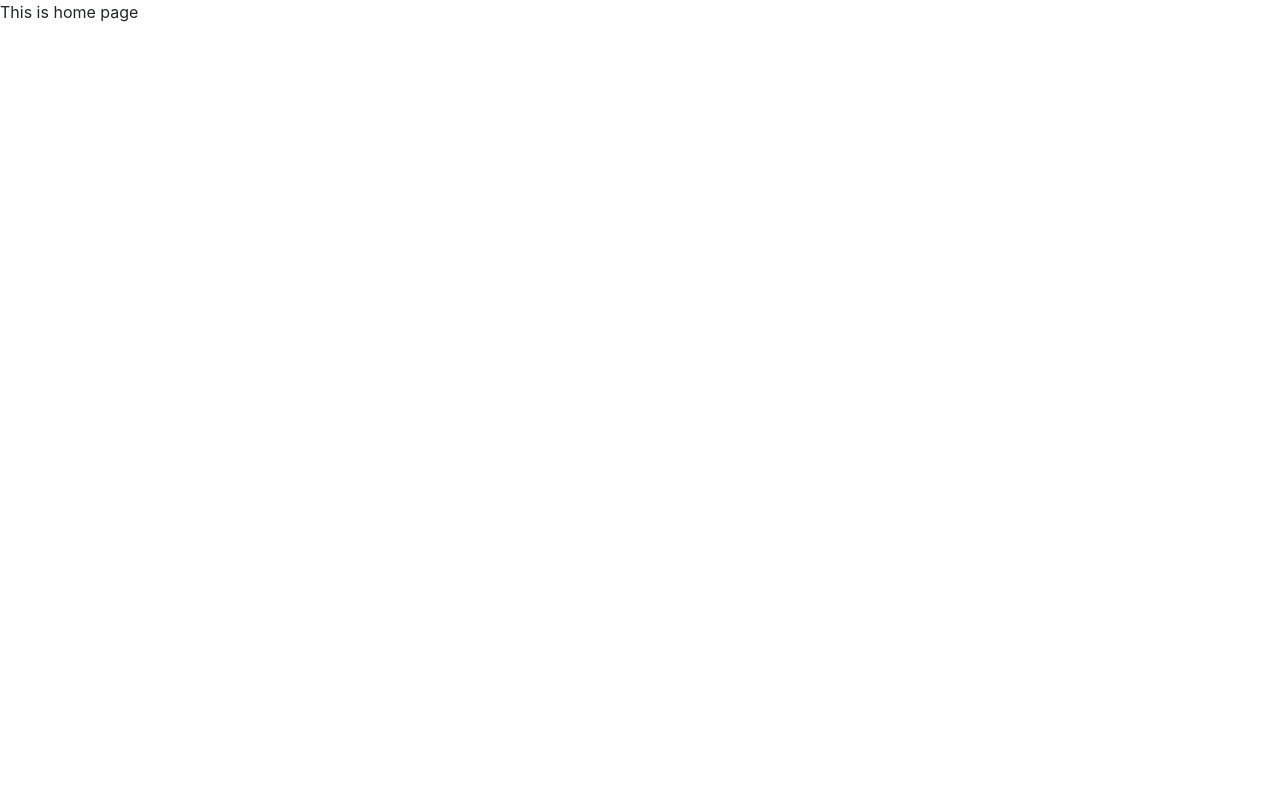
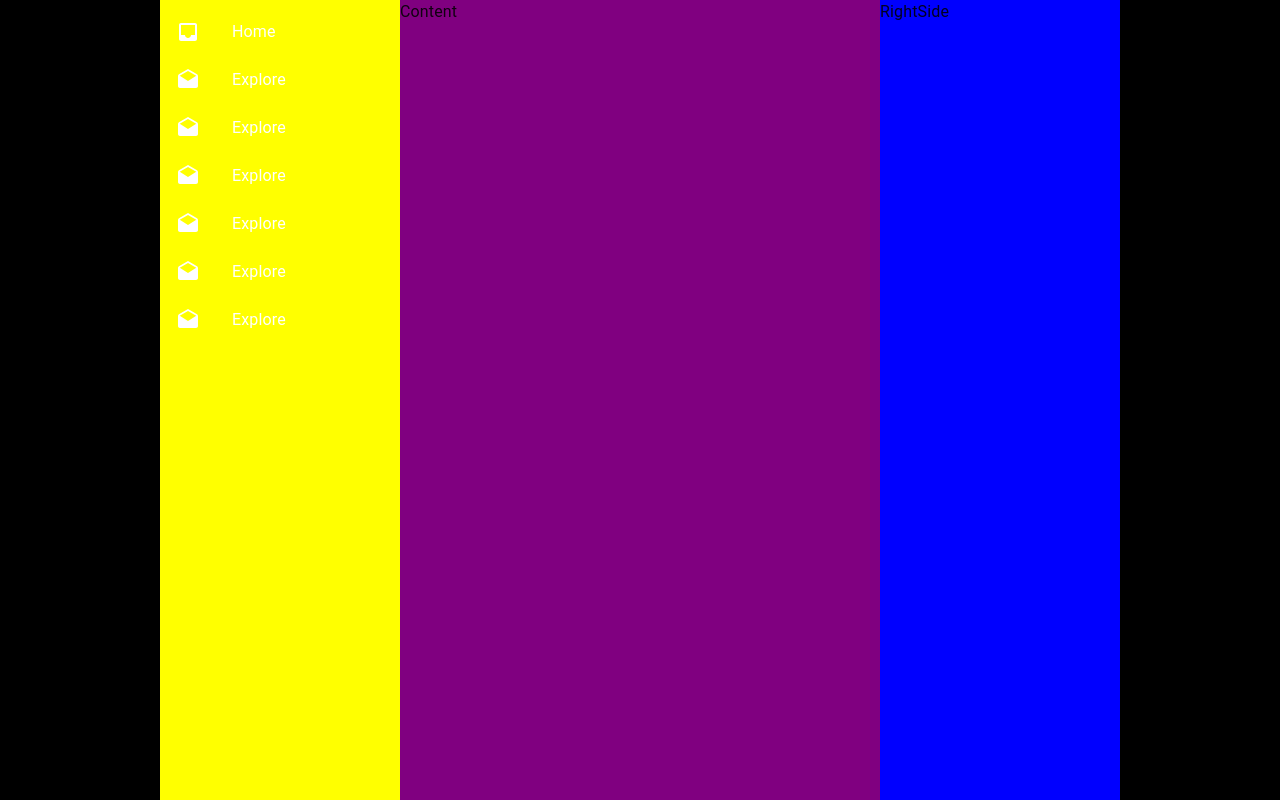
Before and after one commit to khanhvo198/twitter-client, a React (Create React App) app: page /home in a window 1280 px wide. Built offline with nearby package versions, Linux system fonts and the light colour scheme; sample sign-in values are in the browser's storage.

Commit message:
layout for home, add componenet sidebar

```diff
--- /dev/null
+++ b/src/components/SideBar/SideBar.tsx
@@ -0,0 +1,73 @@
+import DraftsIcon from '@mui/icons-material/Drafts';
+import InboxIcon from '@mui/icons-material/Inbox';
+import { Grid, List, ListItem, ListItemButton, ListItemIcon, ListItemText } from '@mui/material';
+import React from 'react';
+import { useSideBarStyle } from '../../features/Home/style';
+
+export const SideBar = () => {
+  const classes = useSideBarStyle();
+  return (
+    <React.Fragment>
+      <Grid container direction="column" style={{ backgroundColor: 'yellow', height: '100vh' }}>
+        <List>
+          <ListItem disablePadding>
+            <ListItemButton>
+              <ListItemIcon>
+                <InboxIcon style={{ color: 'white' }} />
+              </ListItemIcon>
+              <ListItemText primary="Home" style={{ color: 'white' }} />
+            </ListItemButton>
+          </ListItem>
+          <ListItem disablePadding>
+            <ListItemButton>
+              <ListItemIcon>
+                <DraftsIcon style={{ color: 'white' }} />
+              </ListItemIcon>
+              <ListItemText primary="Explore" style={{ color: 'white' }} />
+            </ListItemButton>
+          </ListItem>
+          <ListItem disablePadding>
+            <ListItemButton>
+              <ListItemIcon>
+                <DraftsIcon style={{ color: 'white' }} />
+              </ListItemIcon>
+              <ListItemText primary="Explore" style={{ color: 'white' }} />
+            </ListItemButton>
+          </ListItem>
+          <ListItem disablePadding>
+            <ListItemButton>
+              <ListItemIcon>
+                <DraftsIcon style={{ color: 'white' }} />
+              </ListItemIcon>
+              <ListItemText primary="Explore" style={{ color: 'white' }} />
+            </ListItemButton>
+          </ListItem>
+          <ListItem disablePadding>
+            <ListItemButton>
+              <ListItemIcon>
+                <DraftsIcon style={{ color: 'white' }} />
+              </ListItemIcon>
+              <ListItemText primary="Explore" style={{ color: 'white' }} />
+            </ListItemButton>
+          </ListItem>
+          <ListItem disablePadding>
+            <ListItemButton>
+              <ListItemIcon>
+                <DraftsIcon style={{ color: 'white' }} />
+              </ListItemIcon>
+              <ListItemText primary="Explore" style={{ color: 'white' }} />
+            </ListItemButton>
+          </ListItem>
+          <ListItem disablePadding>
+            <ListItemButton>
+              <ListItemIcon>
+                <DraftsIcon style={{ color: 'white' }} />
+              </ListItemIcon>
+              <ListItemText primary="Explore" style={{ color: 'white' }} />
+            </ListItemButton>
+          </ListItem>
+        </List>
+      </Grid>
+    </React.Fragment>
+  );
+};
--- a/src/features/Home/Home.tsx
+++ b/src/features/Home/Home.tsx
@@ -1,9 +1,24 @@
-import { FC, ReactElement } from "react";
+import { Grid } from '@mui/material';
+import { FC, ReactElement } from 'react';
+import { SideBar } from '../../components/SideBar/SideBar';
+import { useHomeStyle } from './style';
 
 export const Home: FC = (): ReactElement => {
-  return(
-    <div>
-      This is home page
-    </div>
-  )
-}
+  const classes = useHomeStyle();
+
+  return (
+    <Grid container className={classes.container} justifyContent="center">
+      <Grid container direction="row" style={{ backgroundColor: '#fff', width: '75%' }}>
+        <Grid item xs={3} md={3}>
+          <SideBar />
+        </Grid>
+        <Grid item xs={6} md={6}>
+          <div style={{ backgroundColor: 'purple', height: '100vh' }}>Content</div>
+        </Grid>
+        <Grid item xs={3} md={3}>
+          <div style={{ backgroundColor: 'blue', height: '100vh' }}>RightSide</div>
+        </Grid>
+      </Grid>
+    </Grid>
+  );
+};
--- /dev/null
+++ b/src/features/Home/style.ts
@@ -0,0 +1,15 @@
+import { makeStyles } from '@mui/styles';
+import { Theme } from '@mui/system';
+
+export const useHomeStyle = makeStyles((theme: Theme) => ({
+  container: { backgroundColor: '#000', height: '100vh' },
+}));
+
+export const useSideBarStyle = makeStyles((theme: Theme) => ({
+  item: {
+    width: '1rem',
+    height: '1rem',
+    paddingTop: '0.5rem',
+    paddingBottom: '0.5rem',
+  },
+}));
--- a/src/index.tsx
+++ b/src/index.tsx
@@ -1,3 +1,4 @@
+import { CssBaseline } from '@mui/material';
 import React from 'react';
 import ReactDOM from 'react-dom/client';
 import { Provider } from 'react-redux';
@@ -7,13 +8,12 @@ import { store } from './app/store';
 import './index.css';
 import reportWebVitals from './reportWebVitals';
 
-const root = ReactDOM.createRoot(
-  document.getElementById('root') as HTMLElement
-);
+const root = ReactDOM.createRoot(document.getElementById('root') as HTMLElement);
 root.render(
   <React.StrictMode>
     <Provider store={store}>
       <BrowserRouter>
+        <CssBaseline />
         <App />
       </BrowserRouter>
     </Provider>
```
